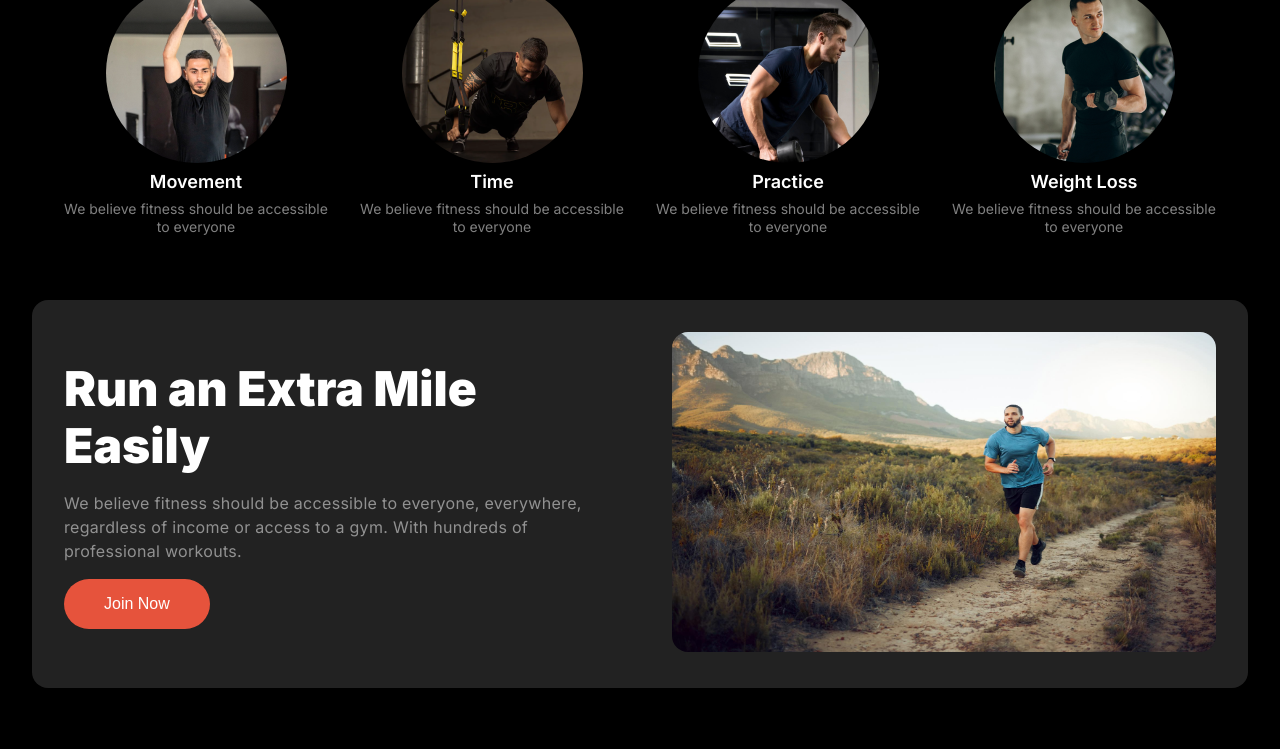
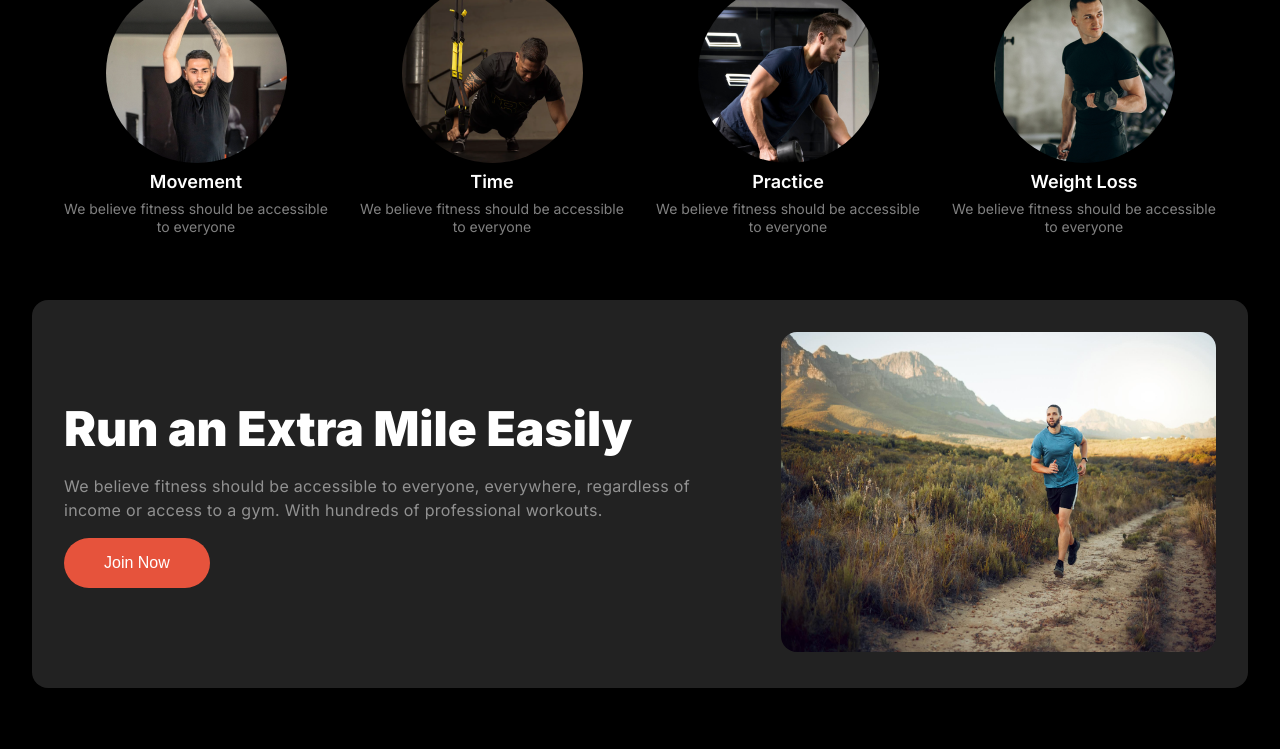
Before and after one commit to noushinsaad/assignment02, a plain HTML site: page index.html in a window 1280 px wide. Shown: the part 784-1533 px from the top of the page. Drawn offline with Linux system fonts and the light colour scheme; a web font is replaced by a local one.

Commit message:
run extra mile section grid column style changed to 1.2fr and 0.8fr

```diff
--- a/styles/style.css
+++ b/styles/style.css
@@ -291,7 +291,7 @@
     margin-top: 4rem;
     border-radius: 1rem;
     display: grid;
-    grid-template-columns: 1fr 1fr;
+    grid-template-columns: 1.2fr 0.8fr;
     gap: 4rem;
     background-color: rgb(34, 34, 34);
     padding: 2rem;
```
